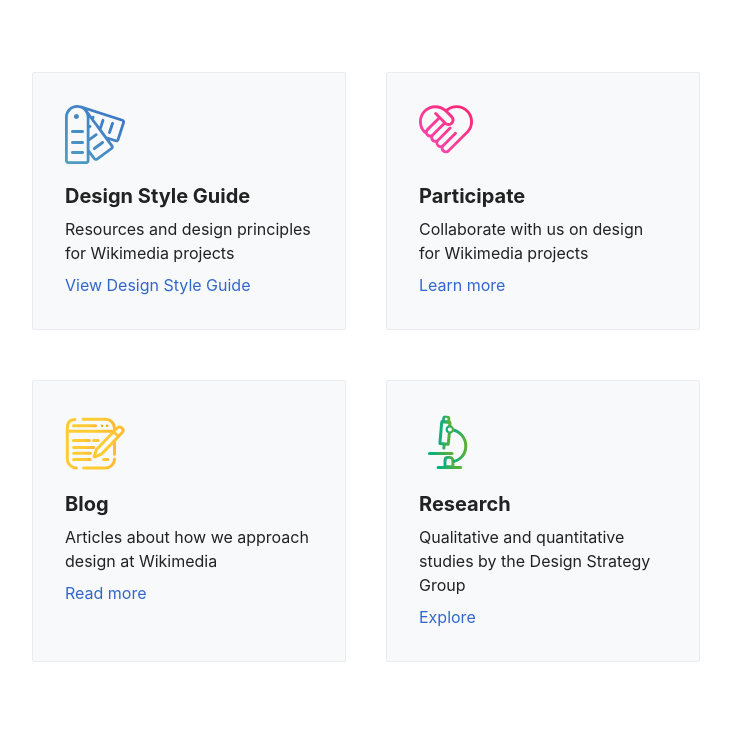
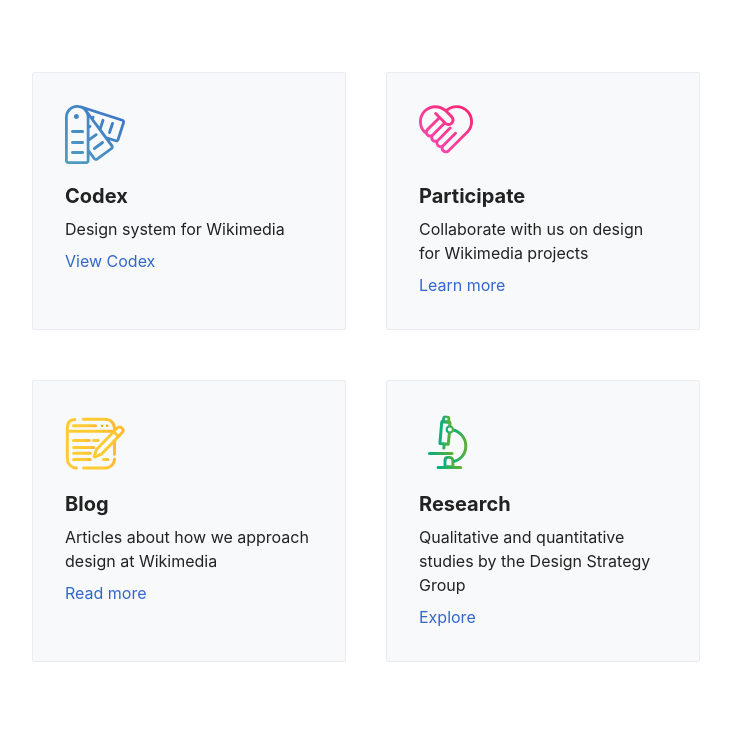
Before and after one commit to wikimedia/design-landing-page, a website: page index.html in a window 1280 px wide. Shown: the part 888-1628 px from the top of the page, without its empty margins (274-1005 px from the left). Drawn offline with Linux system fonts and the light colour scheme.

Commit message:
Replace DSG card mention with Codex
Change-Id: Ie48efb7db35f82d424136a8ee77b41abcc784219

```diff
--- a/index.html
+++ b/index.html
@@ -54,11 +54,11 @@
 
 				<div class="project-cards">
 					<section id="style-guide">
-						<a class="card__target" href="/style-guide/">
-							<h2 class="card__title"><span class="style-guide--icon"></span>Design Style Guide</h2>
-							<p>Resources and design principles for Wikimedia projects</p>
+						<a class="card__target" href="https://doc.wikimedia.org/codex/latest/">
+							<h2 class="card__title"><span class="style-guide--icon"></span>Codex</h2>
+							<p>Design system for Wikimedia</p>
 
-							<p><span class="link">View Design Style Guide</span></p>
+							<p><span class="link">View Codex</span></p>
 						</a>
 					</section>
 					<section id="participate" class="card">
```
